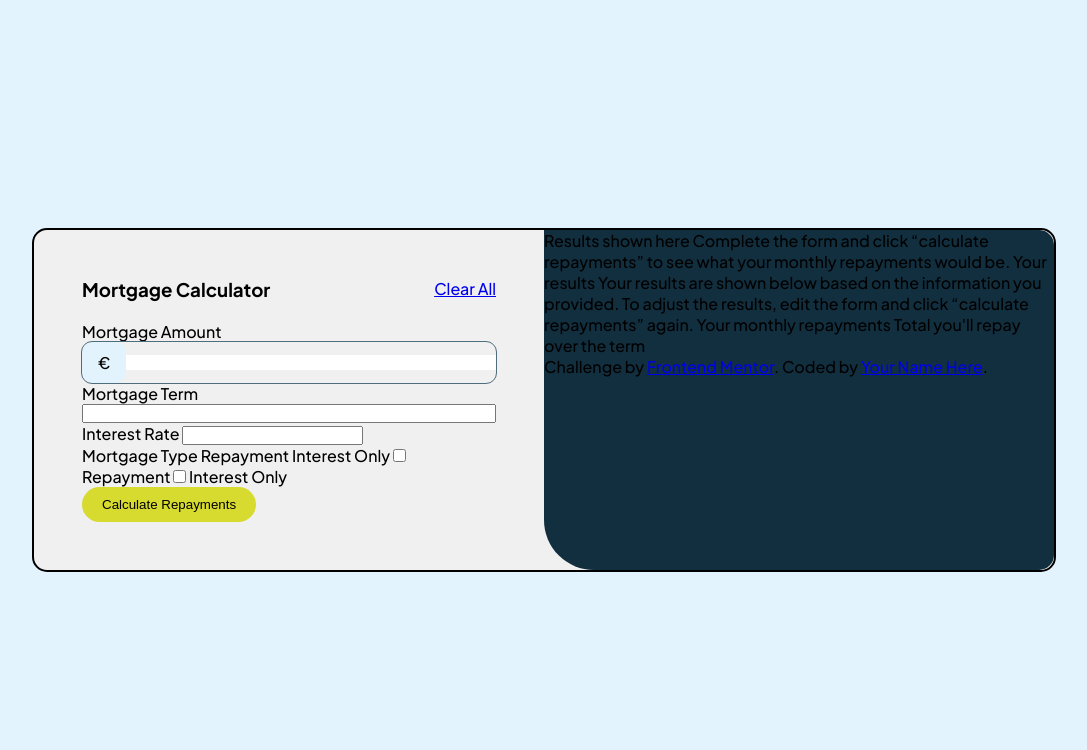
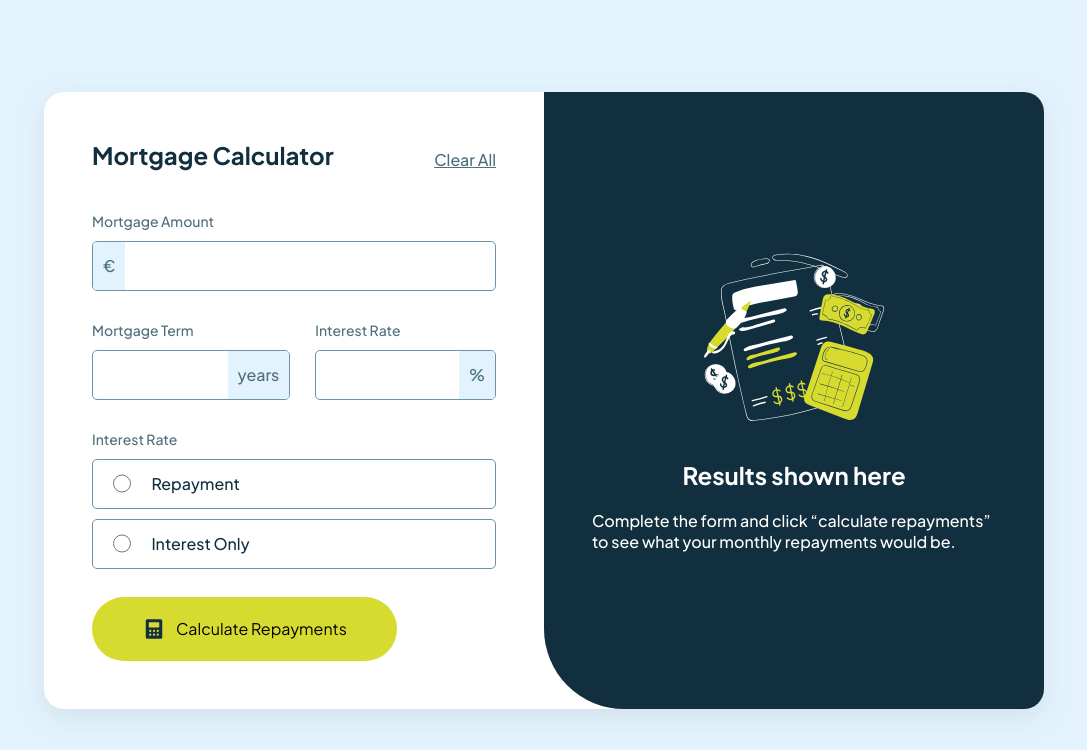
Before and after one commit to vkumala/mortgage-repayment-calculator-main, a website: page index.html in a window 1280 px wide. Shown: the whole page, without its empty margins (96-1183 px from the left). Drawn offline with Linux system fonts and the light colour scheme.

Commit message:
better layout

```diff
--- a/index.html
+++ b/index.html
@@ -33,66 +33,75 @@
       </div>
 
       <div class="form">
-
-        <label for="amount">Mortgage Amount</label>
-
-        <div class="amount-input">
-          <span class="currency">€</span>
-          <input  name="amount" id="amount" />
-      </div>
+        <label>Mortgage Amount</label>
+        <div class="form-container">
+          <span>€</span>
+          <input type="number" />
+        </div>
       </div>
 
-      <div class="form"></div>
-      <label for="term">Mortgage Term</label>
-      <input type="number" id="amount" name="term" required>
-      <div class="form">
-        <label for="rate">Interest Rate</label>
-        <input type="number" id="rate" name="rate" required>
+      <div class="two-columns-form">
+        <div class="form">
+          <label>Mortgage Term</label>
+          <div class="form-container">
+            <input type="number" />
+            <span>years</span>
+          </div>
+        </div>
+        <div class="form">
+          <label>Interest Rate</label>
+          <div class="form-container">
+            <input type="number" />
+            <span>%</span>
+          </div>
+        </div>
       </div>
 
-      <div class="form-radio">
-        <label for="type">Mortgage Type</label>
-        <label for="repayment"> Repayment</label>
-        <label for="interest"> Interest Only</label>
-        <input type="checkbox" id="repayment" name="repayment" value="repayment">
-        <label for="repayment"> Repayment</label>
-        <input type="checkbox" id="interest" name="interest" value="interest">
-        <label for="interest"> Interest Only</label>
+      <div class="form">
+        <label>Interest Rate</label>
+        <div class="form-container">
+          <input type="radio">
+          <label> Repayment</label>
+        </div>
+        <div class="form-container">
+          <input type="radio">
+          <label> Interest Only</label>
+        </div>
       </div>
-
-
-      </label>
-
-
       <button class="button-calculate">
-        Calculate Repayments</button>
-
+        <img src="./assets/images/icon-calculator.svg" alt="">
+        Calculate Repayments
+      </button>
     </div>
 
     <div class="container-right"> <!-- Empty results start -->
 
-      Results shown here
-
-      Complete the form and click “calculate repayments” to see what
-      your monthly repayments would be.
+      <img src="./assets/images/illustration-empty.svg" alt="">
+      <h2>
+        Results shown here
+      </h2>
+      <p>
+        Complete the form and click “calculate repayments” to see what
+        your monthly repayments would be.
+      </p>
 
       <!-- Empty results end -->
 
       <!-- Completed results start -->
 
-      Your results
+      <!-- Your results
 
       Your results are shown below based on the information you provided.
       To adjust the results, edit the form and click “calculate repayments” again.
 
       Your monthly repayments
 
-      Total you'll repay over the term
+      Total you'll repay over the term -->
 
       <!-- Completed results end -->
-      <div class="attribution"></div>
+      <!-- <div class="attribution"></div>
       Challenge by <a href="https://www.frontendmentor.io?ref=challenge">Frontend Mentor</a>.
-      Coded by <a href="#">Your Name Here</a>.
+      Coded by <a href="#">Your Name Here</a>. -->
     </div>
   </div>
 
--- a/styles.css
+++ b/styles.css
@@ -9,16 +9,19 @@
   --Lime: hsl(61, 70%, 52%);
   --Red: hsl(4, 69%, 50%);
 }
+
 * {
   margin: 0;
   padding: 0;
   box-sizing: border-box;
+  font-family: "Plus Jakarta Sans", sans-serif;
+  font-size: 16px;
 }
 
 body {
   font-size: 16px;
+  font-size: 16px;
   font-weight: 500;
-  font-family: "Plus Jakarta Sans", sans-serif;
   display: flex;
   align-items: center;
   justify-content: center;
@@ -27,95 +30,132 @@ body {
 }
 
 .container {
-  width: 80%;
-  margin: 0 auto;
-  flex-shrink: 2;
+  overflow: hidden;
+  width: 1000px;
   display: flex;
+  box-shadow: rgba(149, 157, 165, 0.2) 0px 8px 24px;
+  border-radius: 20px;
   background-color: var(--White);
-  border-radius: 15px;
 }
 
 .container-left {
   width: 50%;
-  display: flex;
-  justify-content: flex-start;
-  /* align-items:flex-start ; */
-  flex-direction: column;
   padding: 3rem;
-  border-radius: 15px 0 0 15px;
+  color: var(--Slate700);
 }
 
+
+
+.title {
+  display: flex;
+  justify-content: space-between;
+  align-items: end;
+  margin-bottom: 40px;
+}
+
+.title h3 {
+  font-size: 24px;
+  color: var(--Slate900);
+}
+
+.title a {
+  color: inherit;
+}
+
+.form {
+  margin-bottom: 28px;
+}
+
+.form label {
+  font-size: 14px;
+}
+
+.form-container {
+  display: flex;
+  width: 100%;
+  align-items: center;
+  border-radius: 5px;
+  height: 50px;
+  border: 1px solid var(--Slate500);
+  overflow: hidden;
+  font-size: 18px;
+  margin-top: 10px;
+}
+
+.form-container span {
+  height: 52px;
+  padding: 0 10px;
+  background-color: var(--Slate100);
+  display: flex;
+  align-items: center;
+  justify-content: center;
+}
+
+input[type="number"] {
+  width: 100%;
+  border: 0;
+  font-size: inherit;
+  font-family: inherit;
+  padding: 0 5px;
+}
+
+input[type="number"]:focus-visible {
+  outline: transparent;
+}
+
+input::-webkit-outer-spin-button,
+input::-webkit-inner-spin-button {
+  /* display: none; <- Crashes Chrome on hover */
+  -webkit-appearance: none;
+  margin: 0; /* <-- Apparently some margin are still there even though it's hidden */
+}
+
+input[type="number"] {
+  -moz-appearance: textfield; /* Firefox */
+}
+
+.two-columns-form {
+  display: flex;
+  gap: 25px;
+}
+
+input[type="radio"] {
+  margin: 0 20px;
+  width: 1.15em;
+  height: 1.15em;
+}
+
+.form-container label {
+  font-size: 16px;
+  color: var(--Slate900);
+}
+
+.button-calculate {
+  display: flex;
+  align-items: center;
+  gap: 10px;
+  background-color: var(--Lime);
+  padding: 20px 50px;
+  border-radius: 50px;
+  border: 0;
+}
 .container-right {
   background-color: var(--Slate900);
   width: 50%;
-  border-radius: 0 15px 15px 50px;
+  border-bottom-left-radius: 80px;
+  padding: 3rem;
+  color: var(--White);
+   display: flex;
+   flex-direction: column;
+  align-items: center;
+  justify-content: center;
 }
 
-.title {
-  padding-bottom: 20px;
-  display: flex;
-  justify-content: space-between;
+h2{
+  font-size: 24px;
+  margin: 20px 0;
+
 }
-.container {
-            display: flex;
-            border: 2px solid #000;
-            border-radius: 15px;
-            overflow: hidden;
-            background-color: #f0f0f0;
-        }
-        .box {
-            flex: 1;
-            padding: 20px;
-            text-align: center;
-        }
-        .box1 {
-            background-color: #ff9999;
-        }
-        .box2 {
-            background-color: #99ccff;
-        }
-
-.button-calculate {
-  padding: 10px 20px;
-  align-self: flex-start;
-  border: 0;
-  background-color: var(--Lime);
-  border-radius: 50px;
+.attribution{
+  visibility: hidden;
 }
-
-/* .amount-input span{
-  background-color:var(--Slate100);
-  padding: 5px;
-  } */
-
-  /* .amount-input input{  background-color: transparent;
-  border: 0px solid;
-  padding: 5px;
-  } */
-
-
-  .amount-input {
-    /* border: solid 1px var(--Slate700); */
-    border-radius: 10px;
-
-  outline: 1px solid  var(--Slate700);
-    display: flex;
-    align-items: center;
-  }
-
-  .amount-input input {
-    border: 1px solid var(--outline-color);
-    width: 100%;
-    overflow: hidden;
-  }
-
-  .amount-input input:hover {
-    cursor: pointer;
-    border: 1px solid var(--slate-900);
-  }
-
-.amount-input span {
-  height: 100%;border-radius: inherit;
-  padding: 10px 16px;
-  background-color: var(--Slate100);
-}
```
